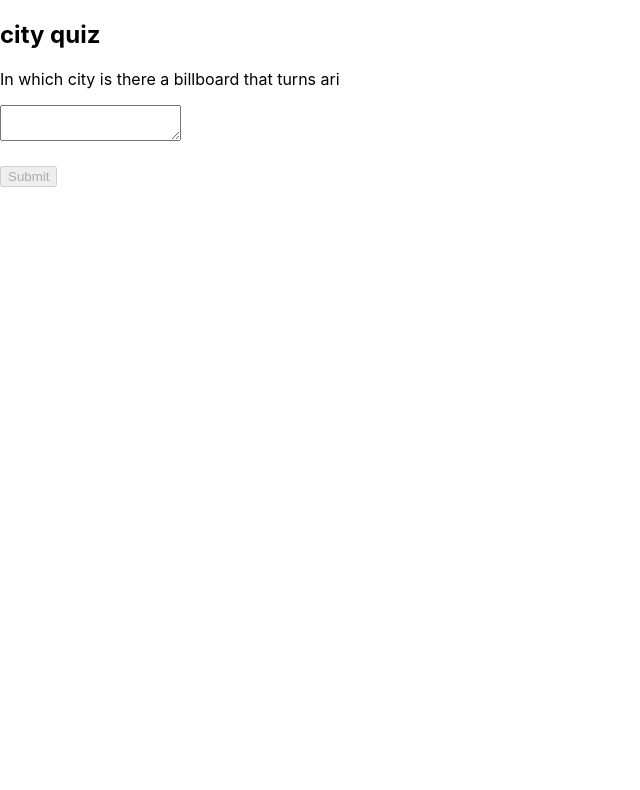
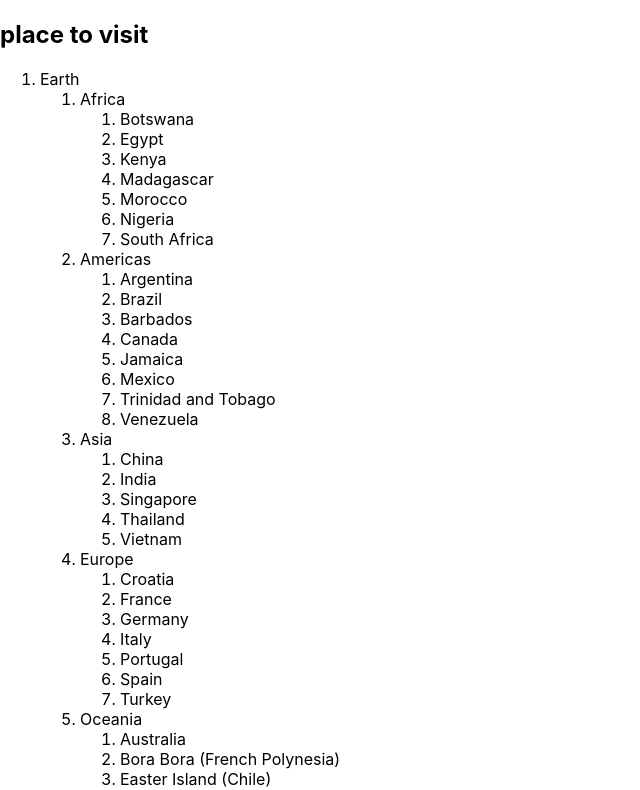
Before and after one commit to nightfury214/passing-Props-to-a-Component, a React (Create React App) app in the folder app/: page / in a window 1280 px wide. Shown: the top 790 px of the page, without its empty margins (0-640 px from the left). Built offline with nearby package versions, Linux system fonts and the light colour scheme.

Commit message:
Choosing the state structure

```diff
--- a/app/src/App.js
+++ b/app/src/App.js
@@ -31,6 +31,7 @@
 import InspiratinGenerator from "./InspirationGenerator";
 import Copyright from "./Copyright";
 import { useState } from "react";
+import { initialTravelPlan } from "./places";
 
 function Card({children}) {
   return (
@@ -713,60 +714,184 @@
 //   );
 // }
 
-export default function Form() {
-  const [answer, setAnswer] = useState('');
-  const [error, setError] = useState(null);
-  const [status, setStatus] = useState('typing');
+// export default function Form() {
+//   const [answer, setAnswer] = useState('');
+//   const [error, setError] = useState(null);
+//   const [status, setStatus] = useState('typing');
 
-  if(status === 'success') {
-    return <h1>That's right</h1>
-  }
+//   if(status === 'success') {
+//     return <h1>That's right</h1>
+//   }
 
-  async function handleSubmit(e) {
-    e.preventDefault();
-    setStatus('submitting');
-    try {
-      await submitForm(answer);
-      setStatus('success');
-    } catch(err) {
-      setStatus('typing');
-      setError(err);
-    }
-  }
+//   async function handleSubmit(e) {
+//     e.preventDefault();
+//     setStatus('submitting');
+//     try {
+//       await submitForm(answer);
+//       setStatus('success');
+//     } catch(err) {
+//       setStatus('typing');
+//       setError(err);
+//     }
+//   }
 
-  function handleTextareaChange(e) {
-    setAnswer(e.target.value);
-  }
+//   function handleTextareaChange(e) {
+//     setAnswer(e.target.value);
+//   }
 
+//   return (
+//     <>
+//     <h2>city quiz</h2>
+//     <p>
+//       In which city is there a billboard that turns ari
+//     </p>
+//     <form onSubmit={handleSubmit}>
+//       <textarea
+//         value={answer}
+//         onChange={handleTextareaChange}
+//         disabled={status === 'submitting'}
+//       />
+//     </form>
+//     <br/>
+//     <button disabled={answer.length === 0|| status === 'submitting'}>Submit</button>
+//     {error !== null && <p className="Error">{error.message}</p>}
+//     </>
+//   )
+// }
+
+// function submitForm(answer) {
+//   return new Promise((resolve, reject) => {
+//     setTimeout(() => {
+//       let shouldError = answer.toLowerCase() !== 'lima'
+//       if(shouldError) {
+//         reject(new Error('Good guess but a wrong answer'));
+//       } else {
+//         resolve();
+//       }
+//     }, 1500);
+//   });
+// }
+
+
+// export default function FeedbackForm() {
+//   const [text, setText] = useState('');
+//   // const [isSending, setIsSending] = useState(false);
+//   // const [isSent, setIsSent] = useState(false);
+//   const [status, setStatus] = useState('typing');
+
+//   async function handleSubmit(e) {
+//     e.preventDefault();
+//     // setIsSending(true);
+//     setStatus('sending');
+//     await sendMessage(text);
+//     // setIsSending(false);
+//     // setIsSent(true);
+//     setStatus('sent');
+//   }
+
+//   const isSending = status === 'sending';
+//   const isSent = status === 'sent';
+
+
+//   if(isSent) {
+//     return <h1>{text}:send Message!!!!</h1>
+//   }
+
+//   return (
+//     <form onSubmit={handleSubmit}>
+//       <p>How was your stay at the prancing pony???</p>
+//       <textarea
+//         disabled={isSending}
+//         value={text}
+//         onChange={e=>setText(e.target.value)}
+//       />
+//       <br/>
+//       <button
+//         disabled={isSending}
+//         type="submit"
+//       >
+//         send
+//       </button>
+//       {isSending && <p>sending........</p>}
+//     </form>
+//   )
+// }
+
+// function sendMessage(text) {
+//   return new Promise(resolve => {
+//     setTimeout(resolve, 2000);
+//   });
+// }
+
+
+// export default function Form(){
+//   const [firtstName, setFirstName] = useState('');
+//   const [lastName, setLastName] = useState('');
+//   const [fullName, setFullName] = useState('');
+
+//   function handleFirstNameChange(e)  {
+//     setFirstName(e.target.value);
+//     setFullName(e.target.value + ' ' + lastName);
+//   }
+
+//   function handleLastNameChange(e) {
+//     setLastName(e.target.value);
+//     setFullName(firtstName + ' ' + e.target.value);
+//   }
+
+//   return(
+//     <>
+//       <h2>let's check you in</h2>
+//       <label>
+//         first name:{ ' '}
+//         <input
+//           value={firtstName}
+//           onChange={handleFirstNameChange}
+//         />
+//       </label>
+//       <label>
+//         last name: {' '}
+//         <input
+//           value={lastName}
+//           onChange={handleLastNameChange}
+//         />
+//       </label>
+//       <p>
+//         your ticket will issued to: <b>{fullName}</b>
+//       </p>
+//     </>
+//   )
+// }
+
+
+function PlaceTree({place}) {
+  const childPlaces = place.childPlaces || [];
+
+  return(
+    <li>
+      {place.title}
+      {childPlaces.length > 0 && (
+        <ol>
+          {childPlaces.map(place => (
+            <PlaceTree key={place.id} place={place} />
+          ))}
+        </ol>
+      )}
+    </li>
+  );
+}
+
+export default function TravelPlan() {
+  const [plan, setPlan] = useState(initialTravelPlan);
+  const planets = plan.childPlaces;
   return (
     <>
-    <h2>city quiz</h2>
-    <p>
-      In which city is there a billboard that turns ari
-    </p>
-    <form onSubmit={handleSubmit}>
-      <textarea
-        value={answer}
-        onChange={handleTextareaChange}
-        disabled={status === 'submitting'}
-      />
-    </form>
-    <br/>
-    <button disabled={answer.length === 0|| status === 'submitting'}>Submit</button>
-    {error !== null && <p className="Error">{error.message}</p>}
+      <h2>place to visit</h2>
+      <ol>
+        {planets.map(place => (
+          <PlaceTree key={place.id} place={place} />
+        ))}
+      </ol>
     </>
   )
 }
-
-function submitForm(answer) {
-  return new Promise((resolve, reject) => {
-    setTimeout(() => {
-      let shouldError = answer.toLowerCase() !== 'lima'
-      if(shouldError) {
-        reject(new Error('Good guess but a wrong answer'));
-      } else {
-        resolve();
-      }
-    }, 1500);
-  });
-}
--- /dev/null
+++ b/app/src/places.js
@@ -0,0 +1,196 @@
+export const initialTravelPlan = {
+    id: 0,
+    title: '(Root)',
+    childPlaces: [{
+      id: 1,
+      title: 'Earth',
+      childPlaces: [{
+        id: 2,
+        title: 'Africa',
+        childPlaces: [{
+          id: 3,
+          title: 'Botswana',
+          childPlaces: []
+        }, {
+          id: 4,
+          title: 'Egypt',
+          childPlaces: []
+        }, {
+          id: 5,
+          title: 'Kenya',
+          childPlaces: []
+        }, {
+          id: 6,
+          title: 'Madagascar',
+          childPlaces: []
+        }, {
+          id: 7,
+          title: 'Morocco',
+          childPlaces: []
+        }, {
+          id: 8,
+          title: 'Nigeria',
+          childPlaces: []
+        }, {
+          id: 9,
+          title: 'South Africa',
+          childPlaces: []
+        }]
+      }, {
+        id: 10,
+        title: 'Americas',
+        childPlaces: [{
+          id: 11,
+          title: 'Argentina',
+          childPlaces: []
+        }, {
+          id: 12,
+          title: 'Brazil',
+          childPlaces: []
+        }, {
+          id: 13,
+          title: 'Barbados',
+          childPlaces: []
+        }, {
+          id: 14,
+          title: 'Canada',
+          childPlaces: []
+        }, {
+          id: 15,
+          title: 'Jamaica',
+          childPlaces: []
+        }, {
+          id: 16,
+          title: 'Mexico',
+          childPlaces: []
+        }, {
+          id: 17,
+          title: 'Trinidad and Tobago',
+          childPlaces: []
+        }, {
+          id: 18,
+          title: 'Venezuela',
+          childPlaces: []
+        }]
+      }, {
+        id: 19,
+        title: 'Asia',
+        childPlaces: [{
+          id: 20,
+          title: 'China',
+          childPlaces: []
+        }, {
+          id: 21,
+          title: 'India',
+          childPlaces: []
+        }, {
+          id: 22,
+          title: 'Singapore',
+          childPlaces: []
+        }, {
+          id: 24,
+          title: 'Thailand',
+          childPlaces: []
+        }, {
+          id: 25,
+          title: 'Vietnam',
+          childPlaces: []
+        }]
+      }, {
+        id: 26,
+        title: 'Europe',
+        childPlaces: [{
+          id: 27,
+          title: 'Croatia',
+          childPlaces: [],
+        }, {
+          id: 28,
+          title: 'France',
+          childPlaces: [],
+        }, {
+          id: 29,
+          title: 'Germany',
+          childPlaces: [],
+        }, {
+          id: 30,
+          title: 'Italy',
+          childPlaces: [],
+        }, {
+          id: 31,
+          title: 'Portugal',
+          childPlaces: [],
+        }, {
+          id: 32,
+          title: 'Spain',
+          childPlaces: [],
+        }, {
+          id: 33,
+          title: 'Turkey',
+          childPlaces: [],
+        }]
+      }, {
+        id: 34,
+        title: 'Oceania',
+        childPlaces: [{
+          id: 35,
+          title: 'Australia',
+          childPlaces: [],
+        }, {
+          id: 36,
+          title: 'Bora Bora (French Polynesia)',
+          childPlaces: [],
+        }, {
+          id: 37,
+          title: 'Easter Island (Chile)',
+          childPlaces: [],
+        }, {
+          id: 38,
+          title: 'Fiji',
+          childPlaces: [],
+        }, {
+          id: 39,
+          title: 'Hawaii (the USA)',
+          childPlaces: [],
+        }, {
+          id: 40,
+          title: 'New Zealand',
+          childPlaces: [],
+        }, {
+          id: 41,
+          title: 'Vanuatu',
+          childPlaces: [],
+        }]
+      }]
+    }, {
+      id: 42,
+      title: 'Moon',
+      childPlaces: [{
+        id: 43,
+        title: 'Rheita',
+        childPlaces: []
+      }, {
+        id: 44,
+        title: 'Piccolomini',
+        childPlaces: []
+      }, {
+        id: 45,
+        title: 'Tycho',
+        childPlaces: [{
+            id:123,
+            title:'panda',
+        }]
+      }]
+    }, {
+      id: 46,
+      title: 'Mars',
+      childPlaces: [{
+        id: 47,
+        title: 'Corn Town',
+        childPlaces: []
+      }, {
+        id: 48,
+        title: 'Green Hill',
+        childPlaces: []
+      }]
+    }]
+  };
```
